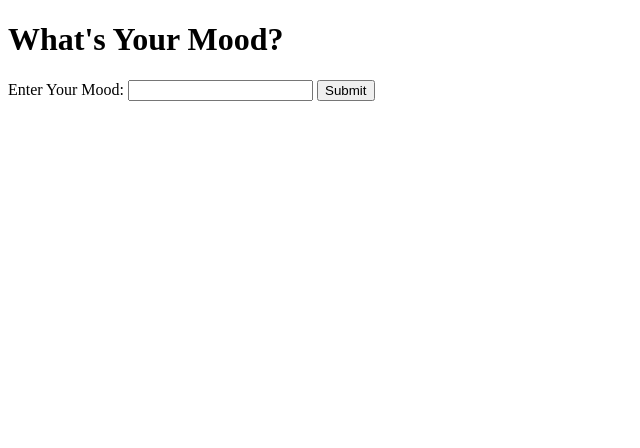
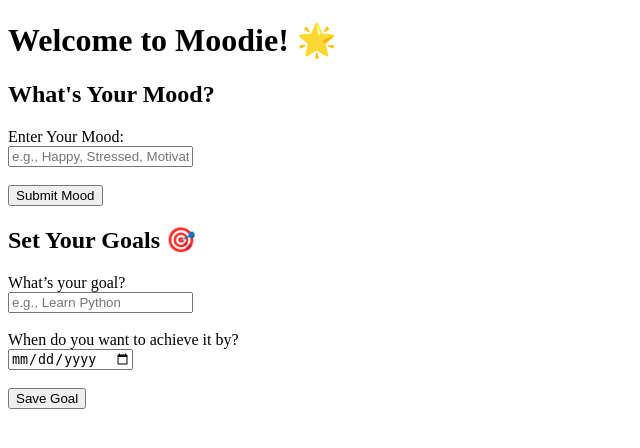
Before and after one commit to lilymatos25/Moodie, a Flask app: page / in a window 1280 px wide. Shown: the top 448 px of the page, without its empty margins (0-640 px from the left). Run offline with Flask 3, Linux system fonts and the light colour scheme.

Commit message:
Add HTML Forms, mood input, goal collection form and backend route to process and save user goals

```diff
--- a/app.py
+++ b/app.py
@@ -52,3 +52,36 @@ def mood():
 
 if __name__ == "__main__":
     app.run(debug=True)
+
+@app.route('/mood', methods=['POST'])
+def handle_mood():
+    # Get the user's mood from the form
+    user_mood = request.form.get('mood')
+
+    # Return a response displaying the mood (you can make this fancier later)
+    return f"Your mood is: {user_mood}! 🎉"
+
+@app.route('/goals', methods=['POST'])
+def save_goal():
+    # Get goal and deadline from the form
+    goal = request.form.get('goal')
+    deadline = request.form.get('deadline')
+
+    # Check if session already has 'user_goals', if not, initialize it
+    if 'user_goals' not in session:
+        session['user_goals'] = []
+
+    # Append the new goal to the session
+    session['user_goals'].append({'goal': goal, 'deadline': deadline})
+
+    # Confirm the goal has been saved
+    return f"Goal saved: {goal} (Deadline: {deadline}) 🎯"
+
+@app.route('/my-goals')
+def show_goals():
+    goals = session.get('user_goals', [])
+    if not goals:
+        return "You haven't set any goals yet! 🎯"
+
+    # Return the goals as a simple JSON for now
+    return jsonify(goals)
--- a/templates/index.html
+++ b/templates/index.html
@@ -1,4 +1,3 @@
-<!-- templates/index.html -->
 <!DOCTYPE html>
 <html lang="en">
 <head>
@@ -6,11 +5,26 @@
     <title>Moodie</title>
 </head>
 <body>
-    <h1>What's Your Mood?</h1>
+    <h1>Welcome to Moodie! 🌟</h1>
+
+    <!-- Mood Input Form -->
+    <h2>What's Your Mood?</h2>
     <form action="/mood" method="POST">
-        <label for="mood">Enter Your Mood:</label>
-        <input type="text" id="mood" name="mood">
-        <button type="submit">Submit</button>
+        <label for="mood">Enter Your Mood:</label><br>
+        <input type="text" id="mood" name="mood" placeholder="e.g., Happy, Stressed, Motivated"><br><br>
+        <button type="submit">Submit Mood</button>
+    </form>
+
+    <!-- Goal Collection Form -->
+    <h2>Set Your Goals 🎯</h2>
+    <form action="/goals" method="POST">
+        <label for="goal">What’s your goal?</label><br>
+        <input type="text" id="goal" name="goal" placeholder="e.g., Learn Python"><br><br>
+
+        <label for="deadline">When do you want to achieve it by?</label><br>
+        <input type="date" id="deadline" name="deadline"><br><br>
+
+        <button type="submit">Save Goal</button>
     </form>
 </body>
 </html>
```
